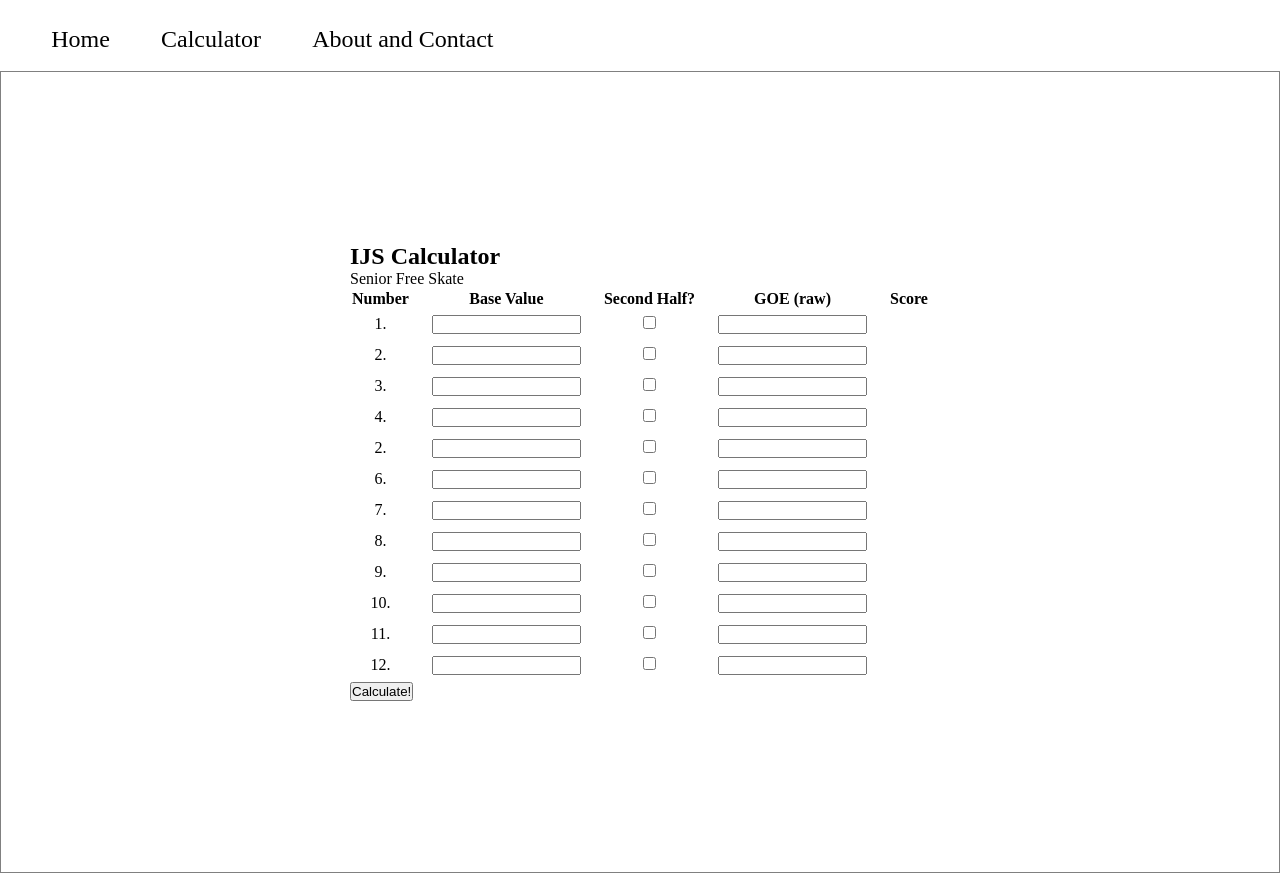
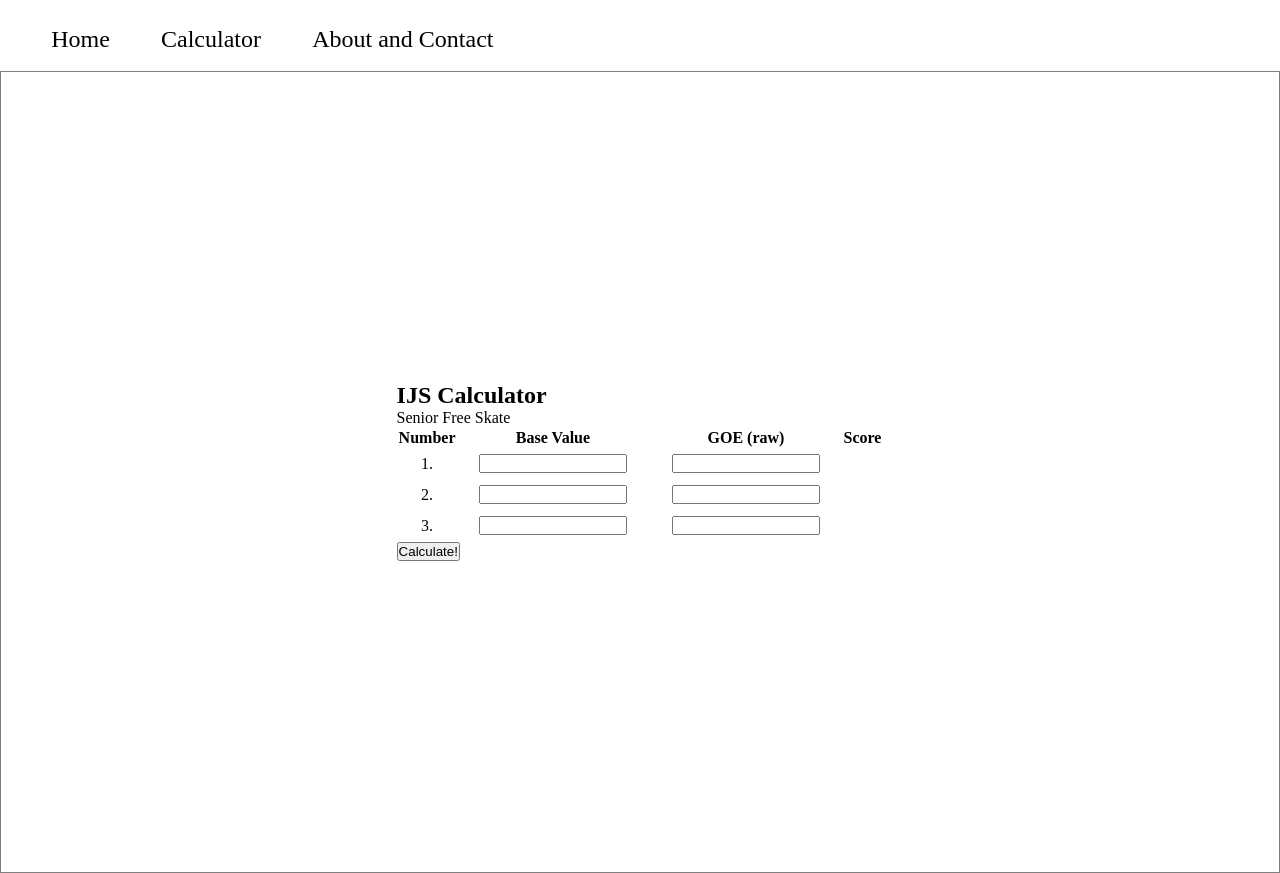
Before and after one commit to kcihaep/ijs-calculator, a plain HTML site: page calculator.html in a window 1280 px wide. Drawn offline with Linux system fonts and the light colour scheme.

Commit message:
testing calculator on small scale

```diff
--- a/calculator.html
+++ b/calculator.html
@@ -33,7 +33,7 @@
                 <tr class="head" id="free-skate">
                     <th>Number</th>
                     <th>Base Value</th>
-                    <th>Second Half?</th>
+                    <!--<th>Second Half?</th>-->
                     <th>GOE (raw)</th>
                     <th>Score</th>
                 </tr>
@@ -43,9 +43,9 @@
                     <td class="base-value">
                         <input class="el-code-field" maxlength="6" name="e1" type="text">
                     </td>
-                    <td class="second half?">
+                    <!-- <td class="second half?">
                         <input type="checkbox" id="secondhalf" name="secondhalf" value="secondhalf">
-                    </td>
+                    </td> -->
                     <td class="goe (raw)">
                         <input class="el-code-field" maxlength="2" name="e1" type="text">
                     </td>
@@ -59,9 +59,9 @@
                     <td class="base value">
                         <input class="el-code-field" maxlength="6" name="e1" type="text">
                     </td>
-                    <td class="second half?">
+                    <!-- <td class="second half?">
                         <input type="checkbox" id="secondhalf" name="secondhalf" value="secondhalf">
-                    </td>
+                    </td> -->
                     <td class="goe (raw)">
                         <input class="el-code-field" maxlength="2" name="e1" type="text">
                     </td>
@@ -75,9 +75,9 @@
                     <td class="base value">
                         <input class="el-code-field" maxlength="6" name="e1" type="text">
                     </td>
-                    <td class="second half?">
+                    <!-- <td class="second half?">
                         <input type="checkbox" id="secondhalf" name="secondhalf" value="secondhalf">
-                    </td>
+                    </td> -->
                     <td class="goe (raw)">
                         <input class="el-code-field" maxlength="2" name="e1" type="text">
                     </td>
@@ -86,7 +86,7 @@
                     </td>
                 </tr>
 
-                <tr class="fourth element">
+                <!-- <tr class="fourth element">
                     <td>4.</td>
                     <td class="base value">
                         <input class="el-code-field" maxlength="6" name="e1" type="text">
@@ -228,35 +228,11 @@
                     <td class="score">
                         <output name="score"> </output>
                     </td>
-                </tr>
+                </tr> -->
             </tbody>
         </table>
         <button onclick="calculateScore(free-skate)">Calculate!</button>
     </div>
 </section>
 
-<script>
-    function calculateScore(tableID) {
-
-const table = document.getElementById(tableID);
-const rows = table.rows;
-const numCols = rows[0].cells.length;
-
-const sumRow = table.insertRow(-1);
-
-for (let i = 0; i < numCols; i++) {
-  let sum = 0;
-  for (let j = 1; j < rows.length; j++) {
-    const cellValue = parseFloat(rows[j].cells[i].textContent);
-    if (!isNaN(cellValue)) {
-      sum += cellValue;
-    }
-  }
-
-  const sumCell = sumRow.insertCell(i)
-  sumCell.textContent = sum;
-
-}
-}
-</script>
 </html>
--- a/scripts/calculator.js
+++ b/scripts/calculator.js
@@ -0,0 +1,22 @@
+function calculateScore(tableID) {
+
+    const table = document.getElementById(tableID);
+    const rows = table.rows;
+    const numCols = rows[0].cells.length;
+
+    const sumRow = table.insertRow(-1);
+
+    for (let i = 0; i < numCols; i++) {
+      let sum = 0;
+      for (let j = 1; j < rows.length; j++) {
+        const cellValue = parseFloat(rows[j].cells[i].textContent);
+        if (!isNaN(cellValue)) {
+          sum += cellValue;
+        }
+      }
+
+      const sumCell = sumRow.insertCell(i)
+      sumCell.textContent = sum;
+
+    }
+  }
```
